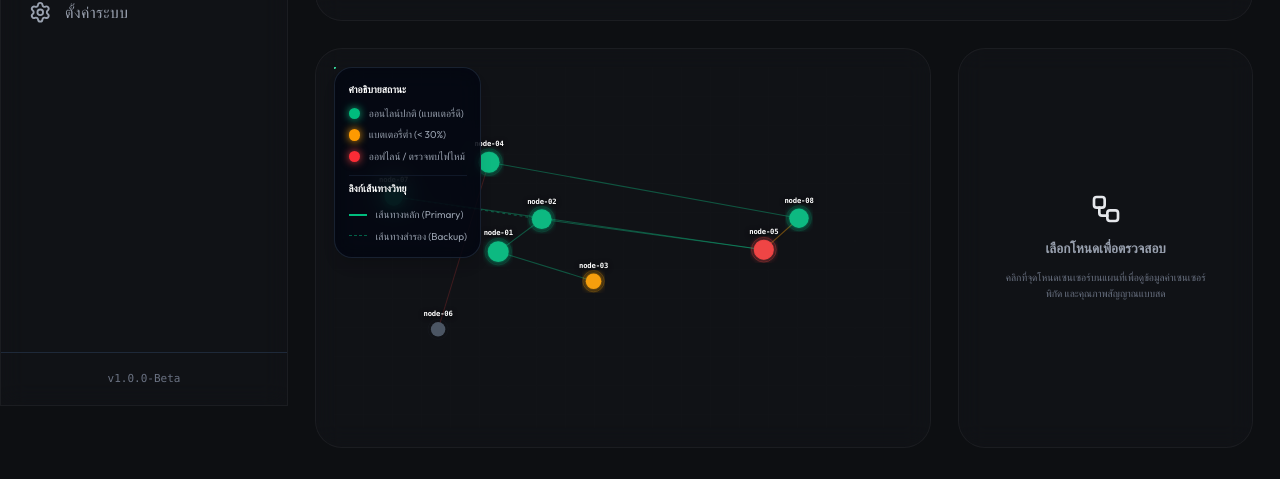
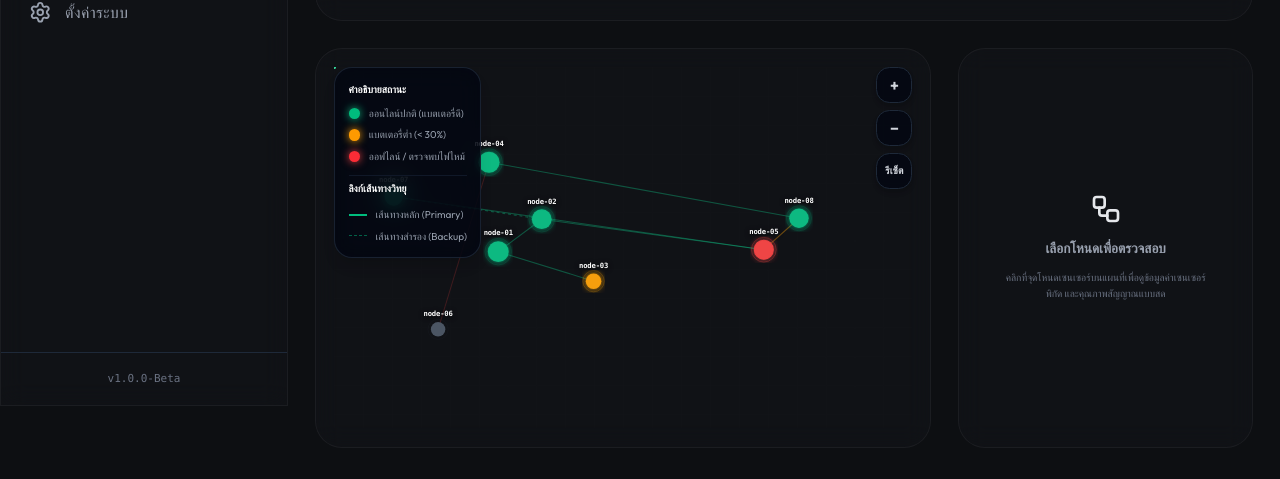
Before and after one commit to KanThanakhorn/Myselium-network, a React (Vite) app in the folder frontend/: page / in a window 1280 px wide. Both pictures are taken after a click on the button "โครงข่ายและเส้นทาง". Shown: the part 394-873 px from the top of the page. Built offline with nearby package versions, Linux system fonts and the light colour scheme; no server answers.

Commit message:
feat(topology): add interactive mouse zoom and pan to network topology graph with UI controls

```diff
--- a/frontend/src/components/network/NetworkTopology.tsx
+++ b/frontend/src/components/network/NetworkTopology.tsx
@@ -33,11 +33,112 @@ export default function NetworkTopology() {
   const [nodePositions, setNodePositions] = useState<Record<string, NodePosition>>({});
   const [isCalibrating, setIsCalibrating] = useState(false);
 
+  // Zoom & Pan states
+  const [scale, setScale] = useState(1);
+  const [offset, setOffset] = useState({ x: 0, y: 0 });
+  const [isDragging, setIsDragging] = useState(false);
+  const [dragStart, setDragStart] = useState({ x: 0, y: 0 });
+  const [hasMovedDuringDrag, setHasMovedDuringDrag] = useState(false);
+
   const svgRef = useRef<SVGSVGElement | null>(null);
 
   // Width and height of SVG canvas
   const width = 800;
   const height = 500;
+
+  // Register non-passive wheel event listener for zoom behavior (centered on cursor)
+  useEffect(() => {
+    const svg = svgRef.current;
+    if (!svg) return;
+
+    const handleWheel = (e: WheelEvent) => {
+      e.preventDefault();
+
+      const rect = svg.getBoundingClientRect();
+      const mouseX = e.clientX - rect.left;
+      const mouseY = e.clientY - rect.top;
+
+      // Convert mouse positions to SVG coordinate space
+      const svgX = (mouseX / rect.width) * width;
+      const svgY = (mouseY / rect.height) * height;
+
+      const zoomIntensity = 0.05;
+      const delta = e.deltaY < 0 ? 1 : -1;
+
+      setScale((prevScale) => {
+        const nextScale = Math.max(0.5, Math.min(5, prevScale + delta * zoomIntensity));
+
+        setOffset((prevOffset) => {
+          const scaleRatio = nextScale / prevScale;
+          const nextOffsetX = svgX - (svgX - prevOffset.x) * scaleRatio;
+          const nextOffsetY = svgY - (svgY - prevOffset.y) * scaleRatio;
+          return { x: nextOffsetX, y: nextOffsetY };
+        });
+
+        return nextScale;
+      });
+    };
+
+    svg.addEventListener('wheel', handleWheel, { passive: false });
+    return () => {
+      svg.removeEventListener('wheel', handleWheel);
+    };
+  }, []);
+
+  const handleMouseDown = (e: React.MouseEvent<SVGSVGElement>) => {
+    if (e.button !== 0) return; // Only pan on left click
+    setIsDragging(true);
+    setHasMovedDuringDrag(false);
+    setDragStart({ x: e.clientX - offset.x, y: e.clientY - offset.y });
+  };
+
+  const handleMouseMove = (e: React.MouseEvent<SVGSVGElement>) => {
+    if (!isDragging) return;
+    const dx = e.clientX - offset.x - dragStart.x;
+    const dy = e.clientY - offset.y - dragStart.y;
+    if (Math.abs(dx) > 3 || Math.abs(dy) > 3) {
+      setHasMovedDuringDrag(true);
+    }
+    setOffset({
+      x: e.clientX - dragStart.x,
+      y: e.clientY - dragStart.y
+    });
+  };
+
+  const handleMouseUpOrLeave = () => {
+    setIsDragging(false);
+  };
+
+  const handleZoomIn = () => {
+    setScale((prevScale) => {
+      const nextScale = Math.min(5, prevScale + 0.2);
+      setOffset((prevOffset) => {
+        const scaleRatio = nextScale / prevScale;
+        const nextOffsetX = (width / 2) - ((width / 2) - prevOffset.x) * scaleRatio;
+        const nextOffsetY = (height / 2) - ((height / 2) - prevOffset.y) * scaleRatio;
+        return { x: nextOffsetX, y: nextOffsetY };
+      });
+      return nextScale;
+    });
+  };
+
+  const handleZoomOut = () => {
+    setScale((prevScale) => {
+      const nextScale = Math.max(0.5, prevScale - 0.2);
+      setOffset((prevOffset) => {
+        const scaleRatio = nextScale / prevScale;
+        const nextOffsetX = (width / 2) - ((width / 2) - prevOffset.x) * scaleRatio;
+        const nextOffsetY = (height / 2) - ((height / 2) - prevOffset.y) * scaleRatio;
+        return { x: nextOffsetX, y: nextOffsetY };
+      });
+      return nextScale;
+    });
+  };
+
+  const handleReset = () => {
+    setScale(1);
+    setOffset({ x: 0, y: 0 });
+  };
 
   // Initialize geographical mapping positions
   useEffect(() => {
@@ -140,11 +241,40 @@ export default function NetworkTopology() {
             </div>
           </div>
 
+          {/* Zoom/Pan Controls */}
+          <div className="absolute top-4 right-4 flex flex-col gap-1.5 z-10">
+            <button
+              onClick={handleZoomIn}
+              className="w-8 h-8 rounded-xl bg-gray-950/80 border border-gray-800 text-gray-300 hover:text-white hover:bg-gray-800 transition-colors flex items-center justify-center font-bold text-sm shadow-md"
+              title="Zoom In"
+            >
+              +
+            </button>
+            <button
+              onClick={handleZoomOut}
+              className="w-8 h-8 rounded-xl bg-gray-950/80 border border-gray-800 text-gray-300 hover:text-white hover:bg-gray-800 transition-colors flex items-center justify-center font-bold text-sm shadow-md"
+              title="Zoom Out"
+            >
+              −
+            </button>
+            <button
+              onClick={handleReset}
+              className="w-8 h-8 rounded-xl bg-gray-950/80 border border-gray-800 text-gray-300 hover:text-white hover:bg-gray-800 transition-colors flex items-center justify-center text-[10px] font-semibold shadow-md"
+              title="Reset View"
+            >
+              รีเซ็ต
+            </button>
+          </div>
+
           {/* SVG Map Canvas */}
           <svg
             ref={svgRef}
             viewBox={`0 0 ${width} ${height}`}
-            className="w-full aspect-[8/5] select-none"
+            onMouseDown={handleMouseDown}
+            onMouseMove={handleMouseMove}
+            onMouseUp={handleMouseUpOrLeave}
+            onMouseLeave={handleMouseUpOrLeave}
+            className={`w-full aspect-[8/5] select-none ${isDragging ? 'cursor-grabbing' : 'cursor-grab'}`}
           >
             {/* Draw grid lines background */}
             <defs>
@@ -154,6 +284,8 @@ export default function NetworkTopology() {
             </defs>
             <rect width="100%" height="100%" fill="url(#grid)" />
 
+            {/* Transform Group for Zoom & Pan */}
+            <g transform={`translate(${offset.x}, ${offset.y}) scale(${scale})`}>
               {/* 1. Draw Mesh connections */}
               {activeLinks.map((link, idx) => {
                 const p1 = nodePositions[link.source];
@@ -239,7 +371,12 @@ export default function NetworkTopology() {
                   <g
                     key={node.nodeId}
                     transform={`translate(${pos.x}, ${pos.y})`}
-                  onClick={() => setSelectedNodeId(node.nodeId)}
+                    onClick={(e) => {
+                      e.stopPropagation();
+                      if (!hasMovedDuringDrag) {
+                        setSelectedNodeId(node.nodeId);
+                      }
+                    }}
                     className="cursor-pointer group"
                   >
                     <defs>
@@ -302,6 +439,7 @@ export default function NetworkTopology() {
                   </g>
                 );
               })}
+            </g>
           </svg>
         </div>
 
```
Lines whose indentation alone changed are shown as unchanged.
